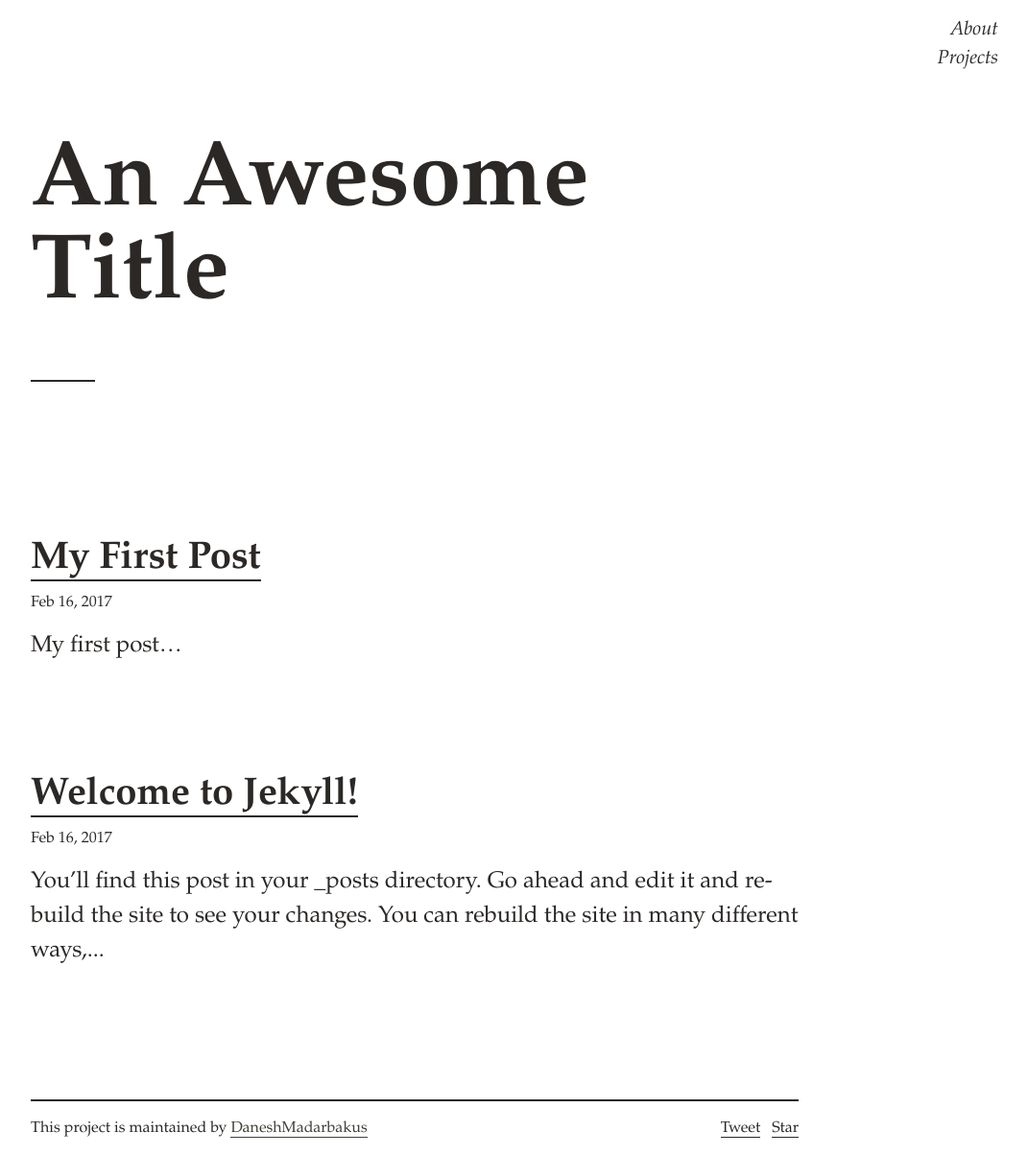
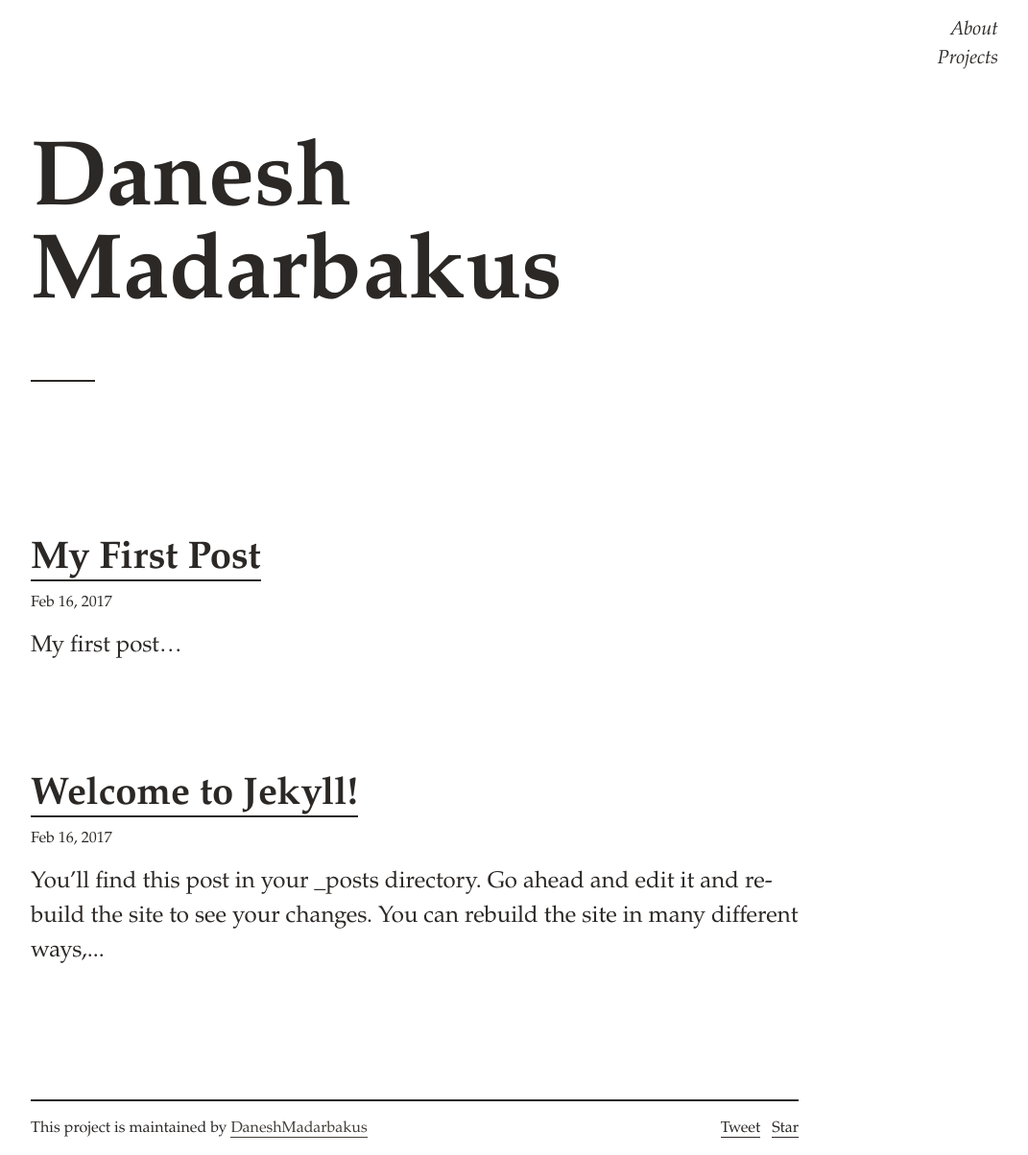
Before and after one commit to DaneshMadarbakus/DaneshMadarbakus.github.io, a Jekyll site: the page built from index.md, in a window 1280 px wide. Shown: the whole page at 96% size, without its empty margins (208-1279 px from the left). Built offline with Jekyll 4.4.1, drawn with Linux system fonts in a browser that asks for light colours; comment, search, counter and statistics services are not loaded.

Commit message:
added readme file and changed title

```diff
--- a/_config.yml
+++ b/_config.yml
@@ -13,7 +13,7 @@
 # you will see them accessed via {{ site.title }}, {{ site.email }}, and so on.
 # You can create any custom variable you would like, and they will be accessible
 # in the templates via {{ site.myvariable }}.
-title: An Awesome Title
+title: Danesh Madarbakus
 email: because@domain.com
 description: > # This is the real deal site. you will find it very interesting because it is very interesting.
 baseurl: "" # the subpath of your site, e.g. /blog
```
Also changed, not shown: README.md (added).
